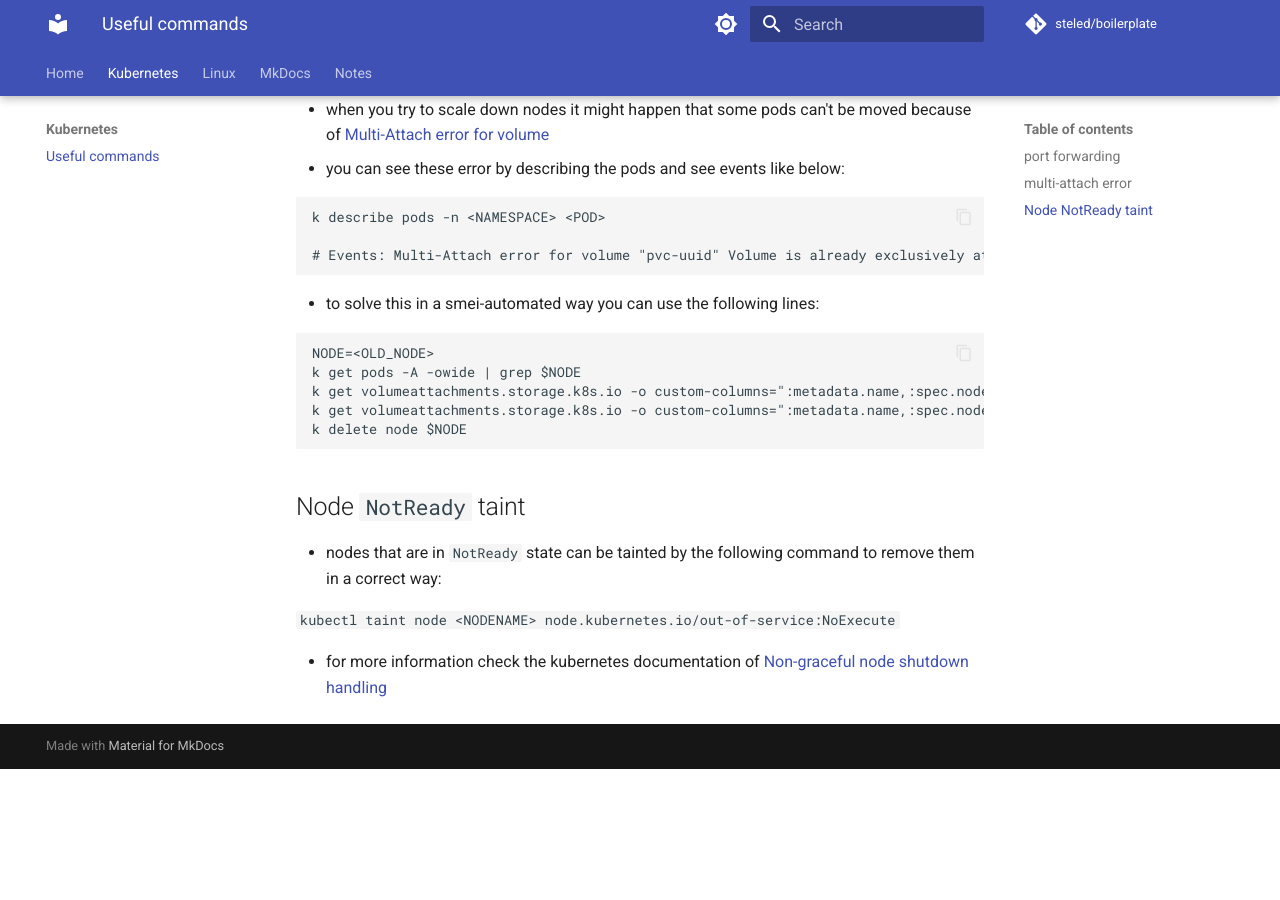
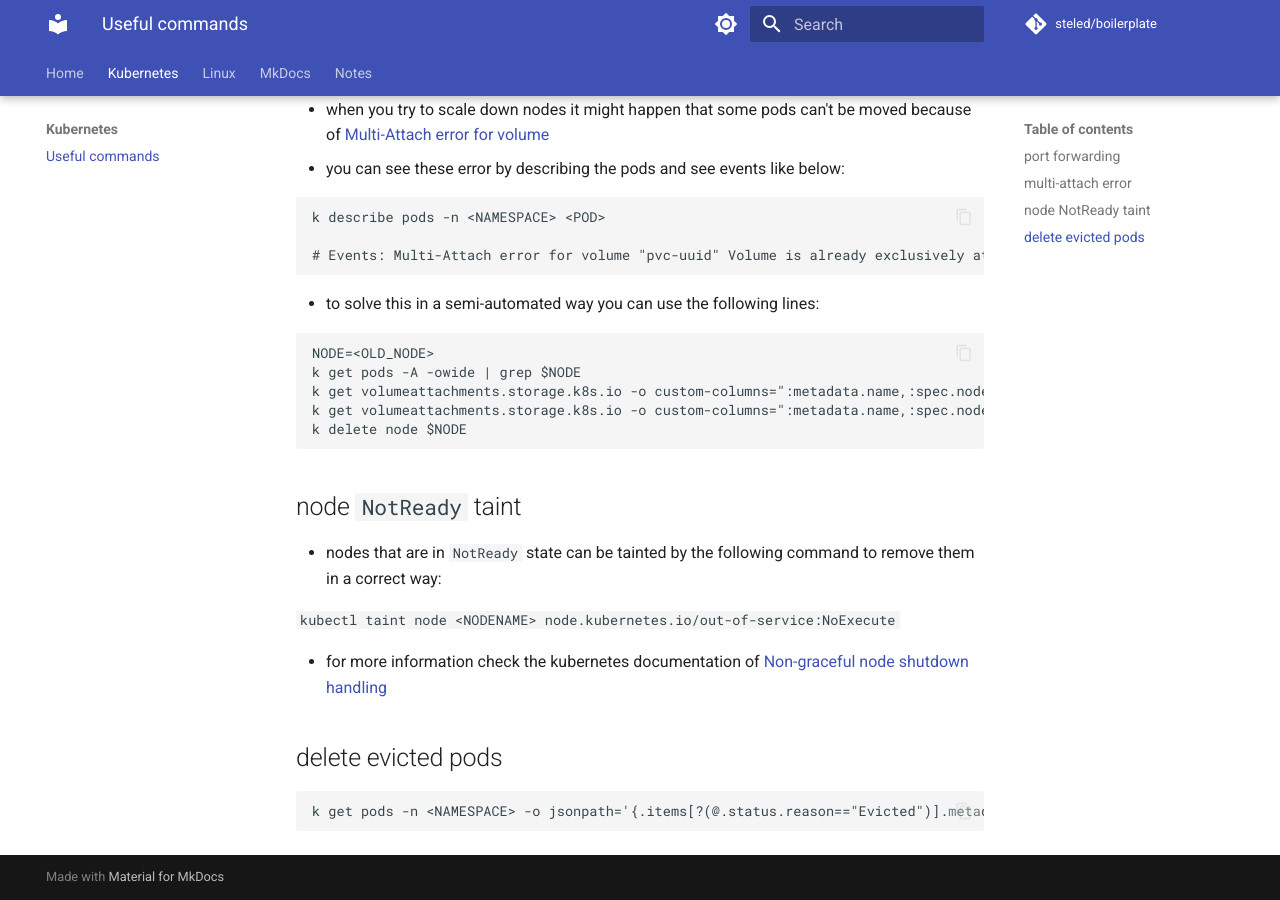
Before and after one commit to steled/documentation, an MkDocs documentation site: the page built from docs/kubernetes/useful_commands.md, in a window 1280 px wide and 900 px high, scrolled down 522 px. Built offline with MkDocs 1.6.1 and Material for MkDocs 9.7.7, drawn with Linux system fonts in a browser that asks for light colours; comment, search, counter and statistics services are not loaded; before the commit the page ends 1291 px from its top, so only the background shows below that.

Commit message:
Update useful_commands.md
adding new command

````diff
--- a/docs/kubernetes/useful_commands.md
+++ b/docs/kubernetes/useful_commands.md
@@ -25,7 +25,7 @@ k describe pods -n <NAMESPACE> <POD>
 # Events: Multi-Attach error for volume "pvc-uuid" Volume is already exclusively attached to one node and can't be attached to another.
 ```
 
-- to solve this in a smei-automated way you can use the following lines:
+- to solve this in a semi-automated way you can use the following lines:
 
 ``` { .sh }
 NODE=<OLD_NODE>
@@ -35,10 +35,16 @@ k get volumeattachments.storage.k8s.io -o custom-columns=":metadata.name,:spec.n
 k delete node $NODE
 ```
 
-## Node `NotReady` taint
+## node `NotReady` taint
 
 - nodes that are in `NotReady` state can be tainted by the following command to remove them in a correct way:
 
 `kubectl taint node <NODENAME> node.kubernetes.io/out-of-service:NoExecute`
 
 - for more information check the kubernetes documentation of [Non-graceful node shutdown handling](https://kubernetes.io/docs/concepts/cluster-administration/node-shutdown/#non-graceful-node-shutdown)
+
+## delete evicted pods
+
+``` { .sh }
+k get pods -n <NAMESPACE> -o jsonpath='{.items[?(@.status.reason=="Evicted")].metadata.name}' | xargs kubectl delete pod -n <NAMESPACE>
+```
````
